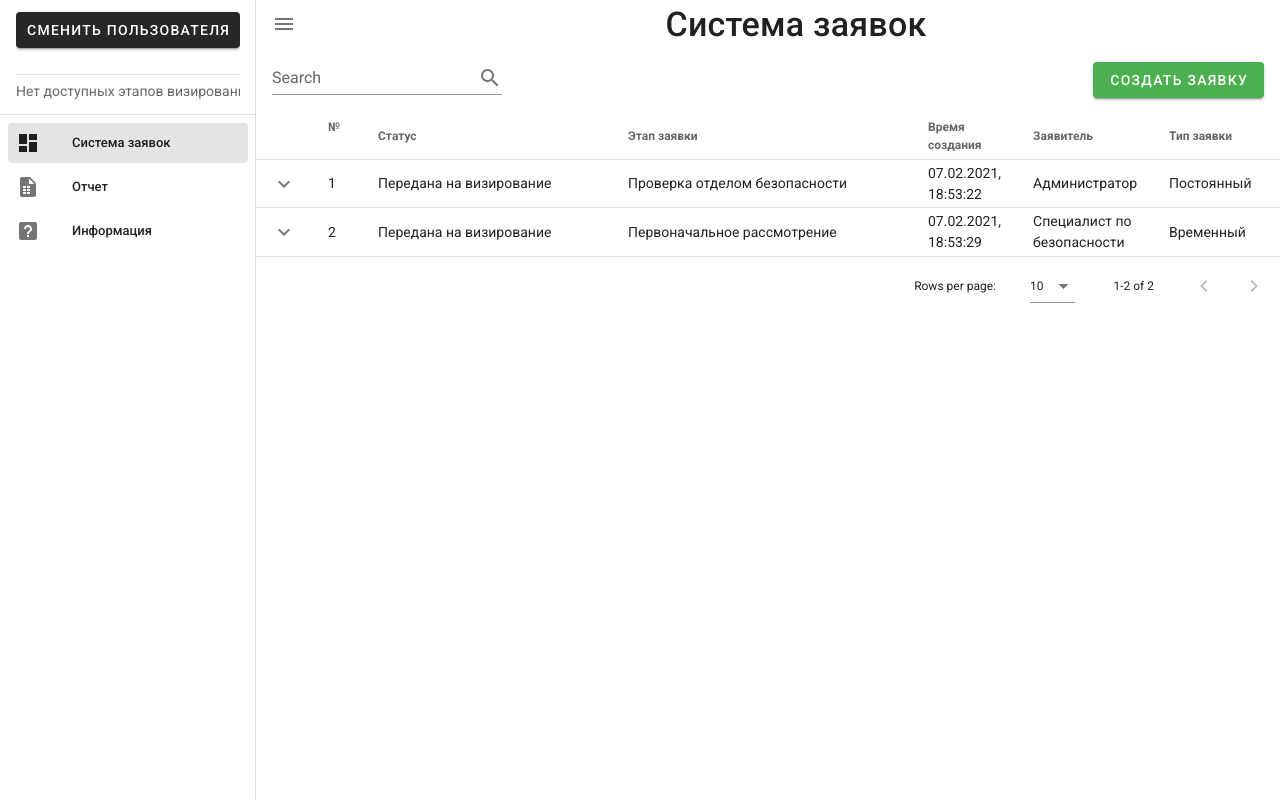
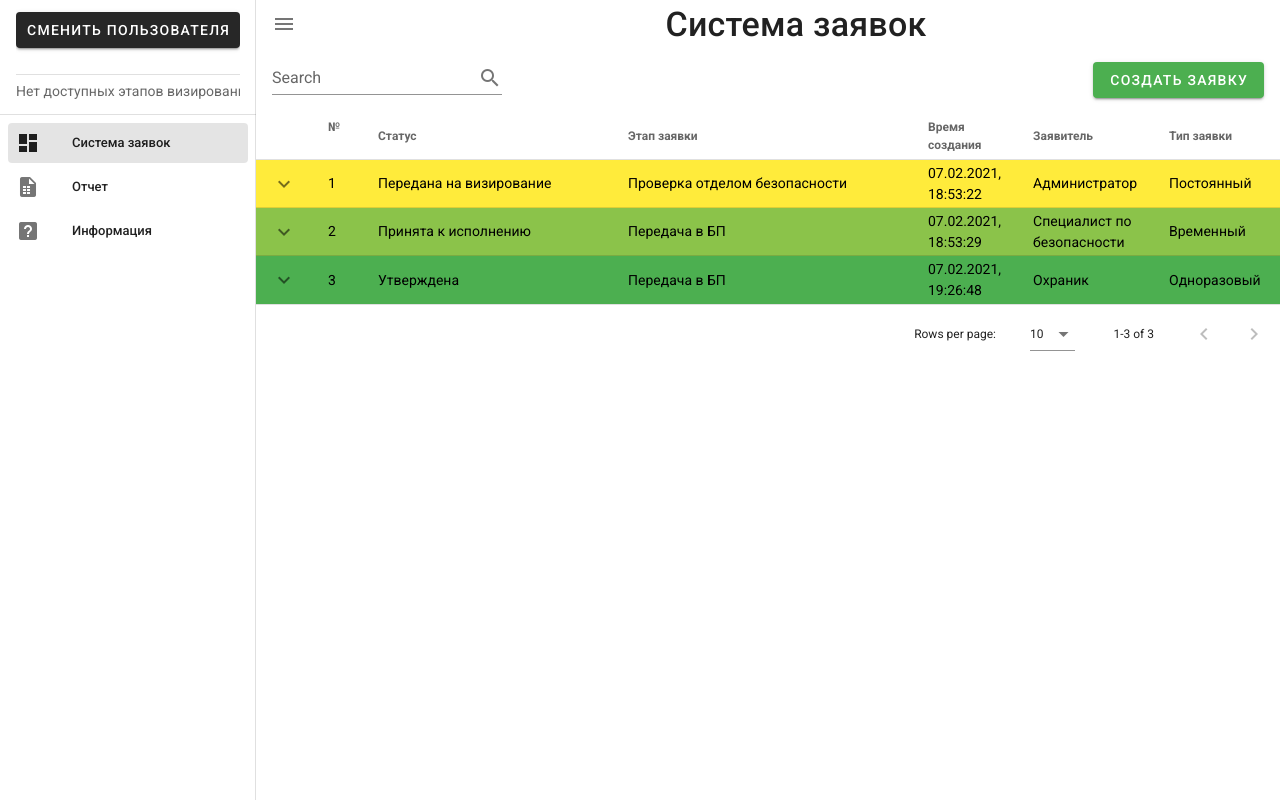
Before and after one commit to Alexander450515/requisition_system, a Vue app: page / in a window 1280 px wide. Built offline with nearby package versions, Linux system fonts and the light colour scheme; data requests are answered from the project's data file.

Commit message:
add colors to item

```diff
--- a/db.json
+++ b/db.json
@@ -78,12 +78,22 @@
     {
       "requisition_creator": "Специалист по безопасности",
       "requisition_type": "Временный",
-      "current_step": 1,
+      "current_step": 4,
       "create_date": "07.02.2021, 18:53:29",
-      "status": "Передана на визирование",
-      "last_complited_stage": "",
-      "current_stage": "Первоначальное рассмотрение",
+      "status": "Принята к исполнению",
+      "last_complited_stage": "Передача в БП",
+      "current_stage": "Передача в БП",
       "id": 2
+    },
+    {
+      "requisition_creator": "Охраник",
+      "requisition_type": "Одноразовый",
+      "current_step": 2,
+      "create_date": "07.02.2021, 19:26:48",
+      "status": "Утверждена",
+      "last_complited_stage": "Инструктаж ТБ",
+      "current_stage": "Передача в БП",
+      "id": 3
     }
   ],
   "requisitions_history": [
@@ -136,6 +146,83 @@
       "current_stage": "Проверка отделом безопасности",
       "requisition_type": "Постоянный",
       "id": 5
+    },
+    {
+      "date": "07.02.2021, 19:24:28",
+      "status": "Передана на визирование",
+      "user": "Администратор",
+      "requisition_id": 2,
+      "last_complited_stage": "Первоначальное рассмотрение",
+      "current_stage": "Инструктаж ТБ",
+      "requisition_type": "Временный",
+      "id": 6
+    },
+    {
+      "date": "07.02.2021, 19:25:29",
+      "status": "Отклонена",
+      "user": "Специалист по безопасности",
+      "requisition_id": 2,
+      "last_complited_stage": "Первоначальное рассмотрение",
+      "current_stage": "Инструктаж ТБ",
+      "id": 7
+    },
+    {
+      "date": "07.02.2021, 19:26:05",
+      "status": "Передана на визирование",
+      "user": "Специалист по безопасности",
+      "requisition_id": 2,
+      "last_complited_stage": "Первоначальное рассмотрение",
+      "current_stage": "Инструктаж ТБ",
+      "id": 8
+    },
+    {
+      "date": "07.02.2021, 19:26:08",
+      "status": "Утверждена",
+      "user": "Специалист по безопасности",
+      "requisition_id": 2,
+      "last_complited_stage": "Инструктаж ТБ",
+      "current_stage": "Передача в БП",
+      "requisition_type": "Временный",
+      "id": 9
+    },
+    {
+      "date": "07.02.2021, 19:26:17",
+      "status": "Принята к исполнению",
+      "user": "Охраник",
+      "requisition_id": 2,
+      "last_complited_stage": "Передача в БП",
+      "requisition_type": "Временный",
+      "id": 10
+    },
+    {
+      "date": "07.02.2021, 19:26:48",
+      "status": "Создана",
+      "user": "Охраник",
+      "requisition_id": 3,
+      "last_complited_stage": "",
+      "current_stage": "",
+      "requisition_type": "Одноразовый",
+      "id": 11
+    },
+    {
+      "date": "07.02.2021, 19:26:50",
+      "status": "Передана на визирование",
+      "user": "Охраник",
+      "requisition_id": 3,
+      "last_complited_stage": "",
+      "current_stage": "Инструктаж ТБ",
+      "requisition_type": "Одноразовый",
+      "id": 12
+    },
+    {
+      "date": "07.02.2021, 19:26:58",
+      "status": "Утверждена",
+      "user": "Специалист по безопасности",
+      "requisition_id": 3,
+      "last_complited_stage": "Инструктаж ТБ",
+      "current_stage": "Передача в БП",
+      "requisition_type": "Одноразовый",
+      "id": 13
     }
   ]
 }
--- a/src/views/RequisitionSystem.vue
+++ b/src/views/RequisitionSystem.vue
@@ -7,6 +7,7 @@
       :expanded.sync="expanded"
       show-expand
       :search="search.search"
+      :item-class="lines"
     >
       <template v-slot:top>
         <TopTable :search="search" />
@@ -86,9 +87,25 @@ export default {
       { text: "Тип заявки", value: "requisition_type" },
       { text: "", value: "actions", width: 260, sortable: false },
     ],
+
     editedItem: {},
   }),
   methods: {
+    lines(item) {
+      if (item.status == "Передана на визирование") {
+        const yellow = "yellow";
+        return yellow;
+      } else if (item.status == "Отклонена") {
+        const red = "red";
+        return red;
+      } else if (item.status == "Утверждена") {
+        const green = "green";
+        return green;
+      } else if (item.status == "Принята к исполнению") {
+        const lightGreen = "light-green";
+        return lightGreen;
+      }
+    },
     lastEvent(requisition) {
       let events = this.allEventsOfSelectedRequisition(requisition);
       let arrayOfIds = events.map((event) => event.id);
@@ -170,3 +187,25 @@ export default {
   },
 };
 </script>
+
+<style lang="css">
+.red {
+  color: black;
+  background-color: red;
+}
+
+.green {
+  color: black;
+  background-color: green;
+}
+
+.light-green {
+  color: black;
+  background-color: rgb(107, 196, 107);
+}
+
+.yellow {
+  color: black;
+  background-color: yellow;
+}
+</style>
```
